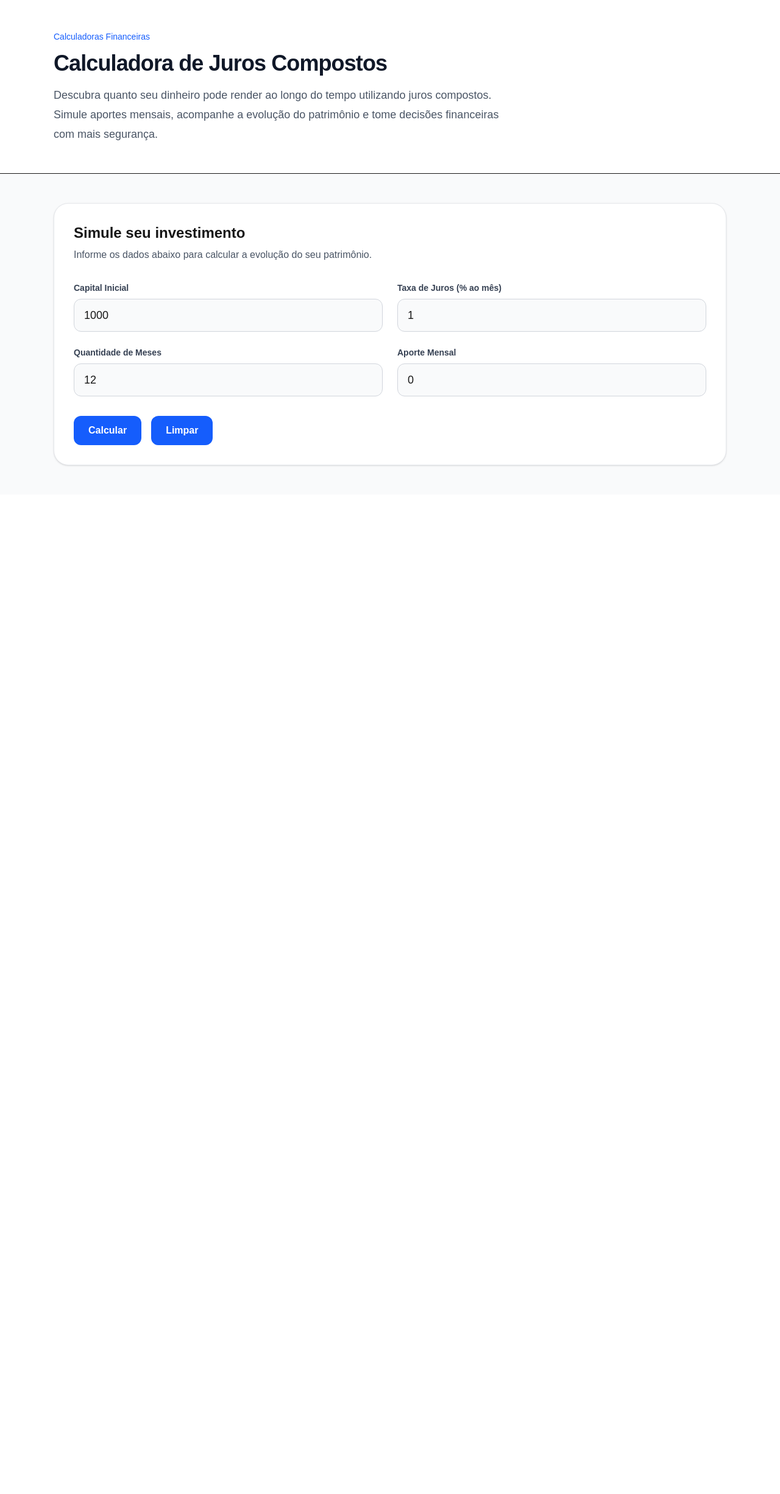
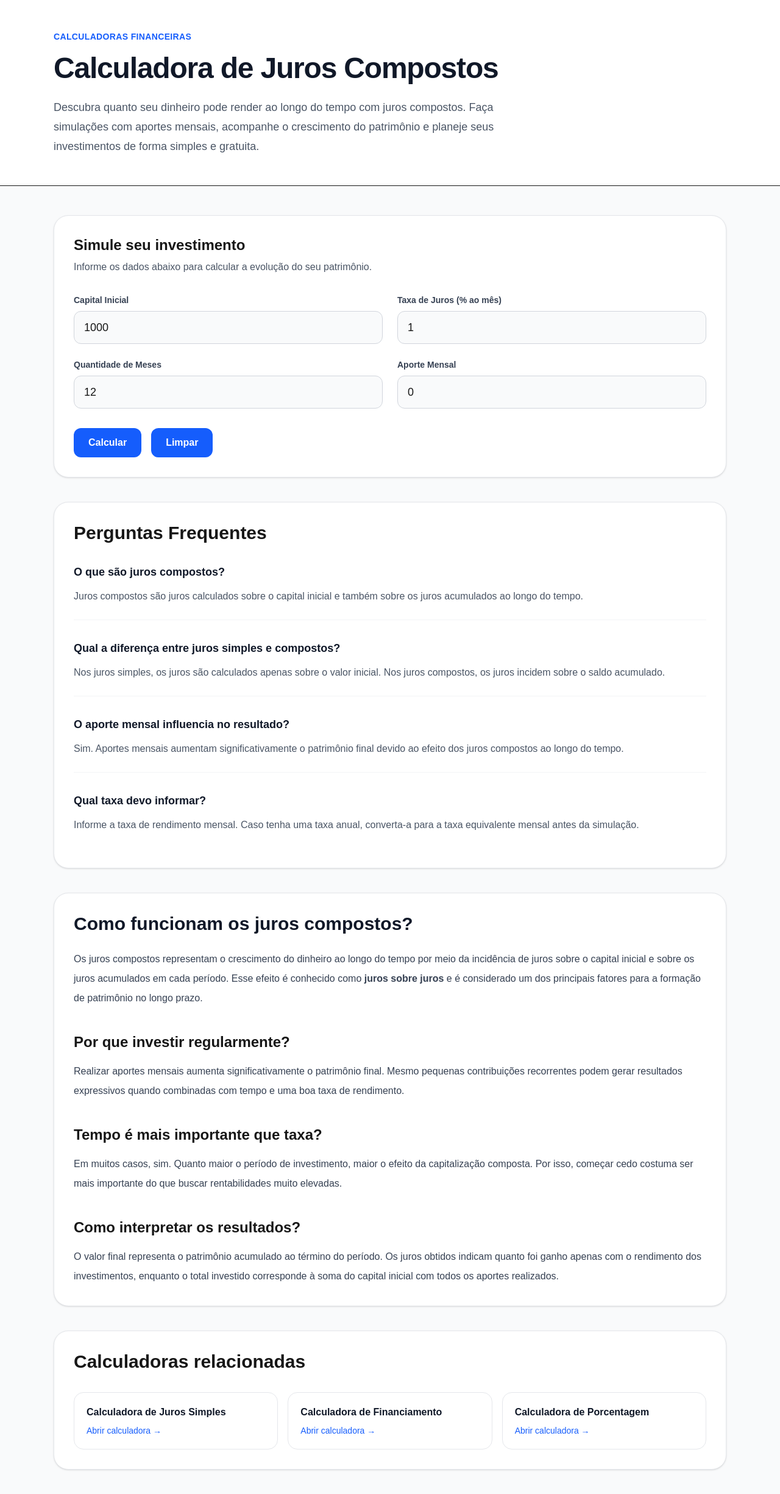
Before and after one commit to Qaestudando/calchub, a Next.js app in the folder frontend/: page /calculators/compound-interest in a window 1280 px wide. Shown: the top 2450 px of the page at 61% size. Before the commit the page ends 811 px from the top, so only its background shows below. Built offline with nearby package versions, Linux system fonts and the light colour scheme; no server answers.

Commit message:
atualização de features

```diff
--- a/frontend/app/calculators/compound-interest/page.tsx
+++ b/frontend/app/calculators/compound-interest/page.tsx
@@ -1,19 +1,22 @@
 import type { Metadata } from "next";
+
 import CompoundInterestCalculator from "@/src/components/calculators/compound-interest/Component";
+import JsonLd from "@/src/components/seo/JsonLd";
 
 export const metadata: Metadata = {
-  title: "Calculadora de Juros Compostos Online",
+  title: "Calculadora de Juros Compostos Online | CalcHub",
+
   description:
-    "Simule investimentos com juros compostos, aportes mensais e acompanhe a evolução do patrimônio gratuitamente.",
+    "Calcule juros compostos com aportes mensais gratuitamente. Simule investimentos, descubra o patrimônio final e acompanhe a evolução do seu dinheiro.",
 
   keywords: [
     "juros compostos",
     "calculadora de juros compostos",
+    "investimentos",
+    "aporte mensal",
     "simulador de investimentos",
-    "aporte mensal",
     "calculadora financeira",
     "rendimento",
-    "investimentos",
   ],
 
   alternates: {
@@ -22,41 +25,148 @@ export const metadata: Metadata = {
 
   openGraph: {
     title: "Calculadora de Juros Compostos | CalcHub",
+
     description:
-      "Calcule o rendimento dos seus investimentos com juros compostos e aportes mensais.",
+      "Simule investimentos com juros compostos, aportes mensais e acompanhe a evolução do patrimônio.",
+
     url: "https://calchub.com.br/calculators/compound-interest",
+
+    siteName: "CalcHub",
+
+    locale: "pt_BR",
+
     type: "website",
+  },
+
+  twitter: {
+    card: "summary_large_image",
+
+    title: "Calculadora de Juros Compostos",
+
+    description:
+      "Calcule gratuitamente juros compostos e acompanhe o crescimento do patrimônio.",
+  },
+};
+
+const faqSchema = {
+  "@context": "https://schema.org",
+
+  "@type": "FAQPage",
+
+  mainEntity: [
+    {
+      "@type": "Question",
+
+      name: "O que são juros compostos?",
+
+      acceptedAnswer: {
+        "@type": "Answer",
+
+        text:
+          "Juros compostos são juros calculados sobre o capital inicial e também sobre os juros acumulados ao longo do tempo.",
+      },
+    },
+
+    {
+      "@type": "Question",
+
+      name: "Qual a diferença entre juros simples e compostos?",
+
+      acceptedAnswer: {
+        "@type": "Answer",
+
+        text:
+          "Nos juros simples, os juros incidem apenas sobre o capital inicial. Nos juros compostos ocorre o efeito dos juros sobre juros.",
+      },
+    },
+
+    {
+      "@type": "Question",
+
+      name: "Vale a pena fazer aportes mensais?",
+
+      acceptedAnswer: {
+        "@type": "Answer",
+
+        text:
+          "Sim. Aportes mensais aumentam significativamente o patrimônio final devido ao efeito da capitalização composta.",
+      },
+    },
+
+    {
+      "@type": "Question",
+
+      name: "Esta calculadora é gratuita?",
+
+      acceptedAnswer: {
+        "@type": "Answer",
+
+        text:
+          "Sim. Todas as simulações podem ser realizadas gratuitamente no CalcHub.",
+      },
+    },
+  ],
+};
+
+const softwareSchema = {
+  "@context": "https://schema.org",
+
+  "@type": "SoftwareApplication",
+
+  name: "Calculadora de Juros Compostos",
+
+  applicationCategory: "FinanceApplication",
+
+  operatingSystem: "Web",
+
+  offers: {
+    "@type": "Offer",
+
+    price: "0",
+
+    priceCurrency: "BRL",
   },
 };
 
 export default function CompoundInterestPage() {
   return (
+    <>
+      <JsonLd data={faqSchema} />
+
+      <JsonLd data={softwareSchema} />
+
       <main className="bg-gray-50">
 
         <section className="border-b bg-white">
+
           <div className="mx-auto max-w-6xl px-6 py-12">
 
-          <span className="text-sm font-medium text-blue-600">
+            <span className="text-sm font-semibold uppercase tracking-wide text-blue-600">
               Calculadoras Financeiras
             </span>
 
-          <h1 className="mt-3 text-4xl font-bold tracking-tight text-gray-900">
+            <h1 className="mt-4 text-4xl font-bold tracking-tight text-gray-900 md:text-5xl">
               Calculadora de Juros Compostos
             </h1>
 
-          <p className="mt-4 max-w-3xl text-lg leading-8 text-gray-600">
-            Descubra quanto seu dinheiro pode render ao longo do tempo utilizando
-            juros compostos. Simule aportes mensais, acompanhe a evolução do
-            patrimônio e tome decisões financeiras com mais segurança.
+            <p className="mt-6 max-w-3xl text-lg leading-8 text-gray-600">
+              Descubra quanto seu dinheiro pode render ao longo do tempo com
+              juros compostos. Faça simulações com aportes mensais, acompanhe o
+              crescimento do patrimônio e planeje seus investimentos de forma
+              simples e gratuita.
             </p>
 
           </div>
+
         </section>
 
         <section className="mx-auto max-w-6xl px-6 py-12">
+
           <CompoundInterestCalculator />
+
         </section>
 
       </main>
+    </>
   );
 }
--- /dev/null
+++ b/frontend/src/components/calculators/compound-interest/Article.tsx
@@ -0,0 +1,50 @@
+export default function Article() {
+  return (
+    <article className="rounded-3xl border border-gray-200 bg-white p-8 shadow-sm">
+
+      <h2 className="text-3xl font-bold text-gray-900">
+        Como funcionam os juros compostos?
+      </h2>
+
+      <p className="mt-6 leading-8 text-gray-700">
+        Os juros compostos representam o crescimento do dinheiro ao longo do
+        tempo por meio da incidência de juros sobre o capital inicial e sobre
+        os juros acumulados em cada período. Esse efeito é conhecido como
+        <strong> juros sobre juros</strong> e é considerado um dos principais
+        fatores para a formação de patrimônio no longo prazo.
+      </p>
+
+      <h3 className="mt-10 text-2xl font-semibold">
+        Por que investir regularmente?
+      </h3>
+
+      <p className="mt-4 leading-8 text-gray-700">
+        Realizar aportes mensais aumenta significativamente o patrimônio final.
+        Mesmo pequenas contribuições recorrentes podem gerar resultados
+        expressivos quando combinadas com tempo e uma boa taxa de rendimento.
+      </p>
+
+      <h3 className="mt-10 text-2xl font-semibold">
+        Tempo é mais importante que taxa?
+      </h3>
+
+      <p className="mt-4 leading-8 text-gray-700">
+        Em muitos casos, sim. Quanto maior o período de investimento, maior o
+        efeito da capitalização composta. Por isso, começar cedo costuma ser
+        mais importante do que buscar rentabilidades muito elevadas.
+      </p>
+
+      <h3 className="mt-10 text-2xl font-semibold">
+        Como interpretar os resultados?
+      </h3>
+
+      <p className="mt-4 leading-8 text-gray-700">
+        O valor final representa o patrimônio acumulado ao término do período.
+        Os juros obtidos indicam quanto foi ganho apenas com o rendimento dos
+        investimentos, enquanto o total investido corresponde à soma do capital
+        inicial com todos os aportes realizados.
+      </p>
+
+    </article>
+  );
+}
--- /dev/null
+++ b/frontend/src/components/calculators/compound-interest/RelatedCalculators.tsx
@@ -0,0 +1,48 @@
+import Link from "next/link";
+
+const calculators = [
+  {
+    title: "Calculadora de Juros Simples",
+    href: "/calculators/simple-interest",
+  },
+  {
+    title: "Calculadora de Financiamento",
+    href: "/calculators/financing",
+  },
+  {
+    title: "Calculadora de Porcentagem",
+    href: "/calculators/percentage",
+  },
+];
+
+export default function RelatedCalculators() {
+  return (
+    <section className="rounded-3xl border border-gray-200 bg-white p-8 shadow-sm">
+
+      <h2 className="text-3xl font-bold">
+        Calculadoras relacionadas
+      </h2>
+
+      <div className="mt-8 grid gap-4 md:grid-cols-3">
+
+        {calculators.map((calculator) => (
+          <Link
+            key={calculator.href}
+            href={calculator.href}
+            className="rounded-2xl border border-gray-200 p-5 transition hover:border-blue-300 hover:bg-blue-50"
+          >
+            <h3 className="font-semibold text-gray-900">
+              {calculator.title}
+            </h3>
+
+            <p className="mt-2 text-sm text-blue-600">
+              Abrir calculadora →
+            </p>
+          </Link>
+        ))}
+
+      </div>
+
+    </section>
+  );
+}
--- a/frontend/src/components/calculators/compound-interest/component.tsx
+++ b/frontend/src/components/calculators/compound-interest/component.tsx
@@ -2,6 +2,8 @@
 
 import { useMemo, useState } from "react";
 import Faq from "./Faq";
+import Article from "./Article";
+import RelatedCalculators from "./RelatedCalculators";
 
 import {
   Button,
@@ -19,6 +21,7 @@ import type {
 
 import EvolutionChart from "./EvolutionChart";
 import EvolutionTable from "./EvolutionTable";
+import { div } from "framer-motion/m";
 
 function formatCurrency(value: number) {
   return value.toLocaleString("pt-BR", {
@@ -190,7 +193,8 @@ export default function CompoundInterestCalculator() {
         </>
       )}
 
-    </div>
-  );
-  <Faq />
+      <Faq />
+      <Article />
+      <RelatedCalculators />
+    </div>  );
 }
--- /dev/null
+++ b/frontend/src/components/seo/JsonLd.tsx
@@ -0,0 +1,16 @@
+type Props = {
+  data: object;
+};
+
+export default function JsonLd({
+  data,
+}: Props) {
+  return (
+    <script
+      type="application/ld+json"
+      dangerouslySetInnerHTML={{
+        __html: JSON.stringify(data),
+      }}
+    />
+  );
+}
```
Lines whose indentation alone changed are shown as unchanged.
